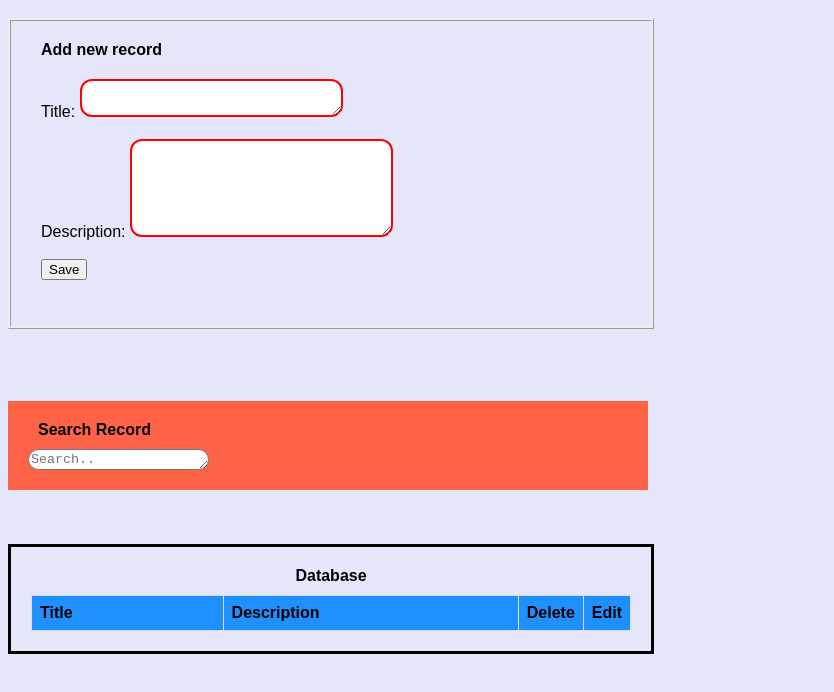
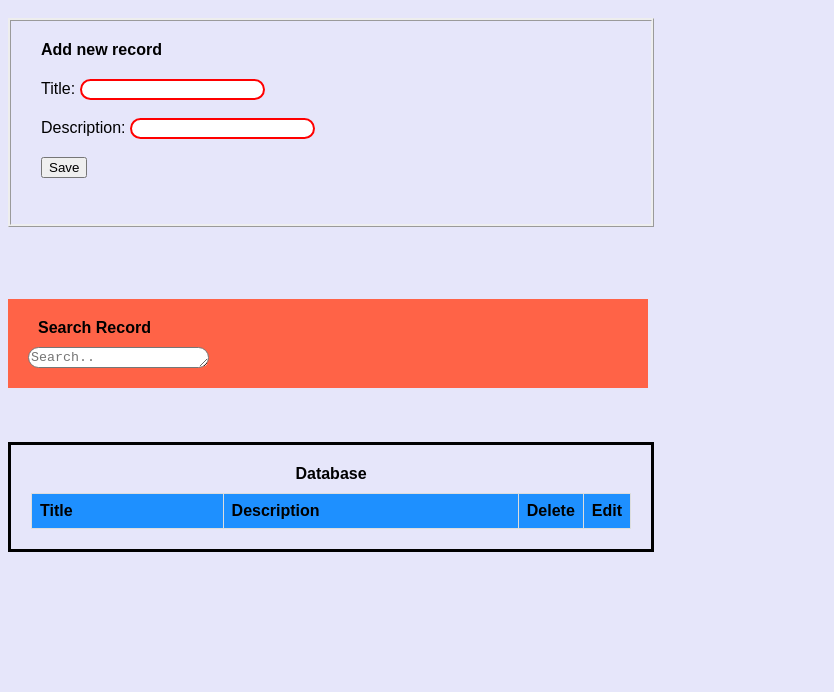
Before and after one commit to nalin16/UI-Assign, a plain HTML site: page index.html in a window 1280 px wide. Shown: the part 48-740 px from the top of the page, without its empty margins (0-834 px from the left). Drawn offline with Linux system fonts and the light colour scheme.

Commit message:
Update index.html

```diff
--- a/index.html
+++ b/index.html
@@ -10,9 +10,9 @@
     <h4> Add new record </h4>
     <form name="noteForm" onsubmit="saveNote(); return false;" id ="noteForm">
         <label>Title:</label>
-        <textarea style="border:2px solid red; border-radius:12px" id="title" rows="2" cols="30" required></textarea><br><br>
+        <input style="border:2px solid red; border-radius:12px" id="title" rows="2" cols="30" required><br><br>
         <label>Description:</label>
-        <textarea style="border:2px solid red; border-radius:12px" rows="6" cols="30" id="note" required></textarea><br><br>
+        <input style="border:2px solid red; border-radius:12px" rows="6" cols="30" id="note" required><br><br>
         <input type="submit" value="Save">
     </form>
 </div>
```
